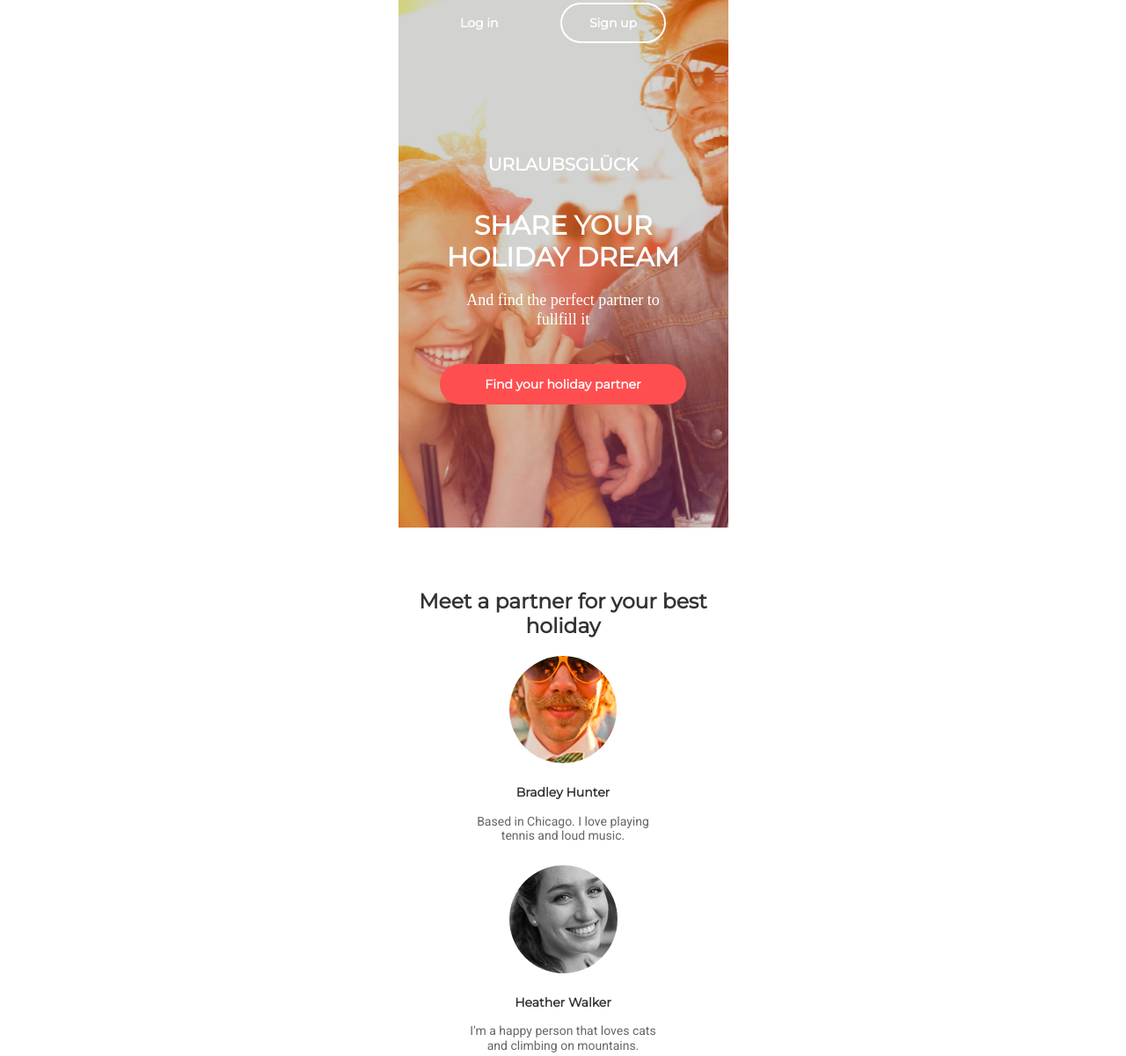
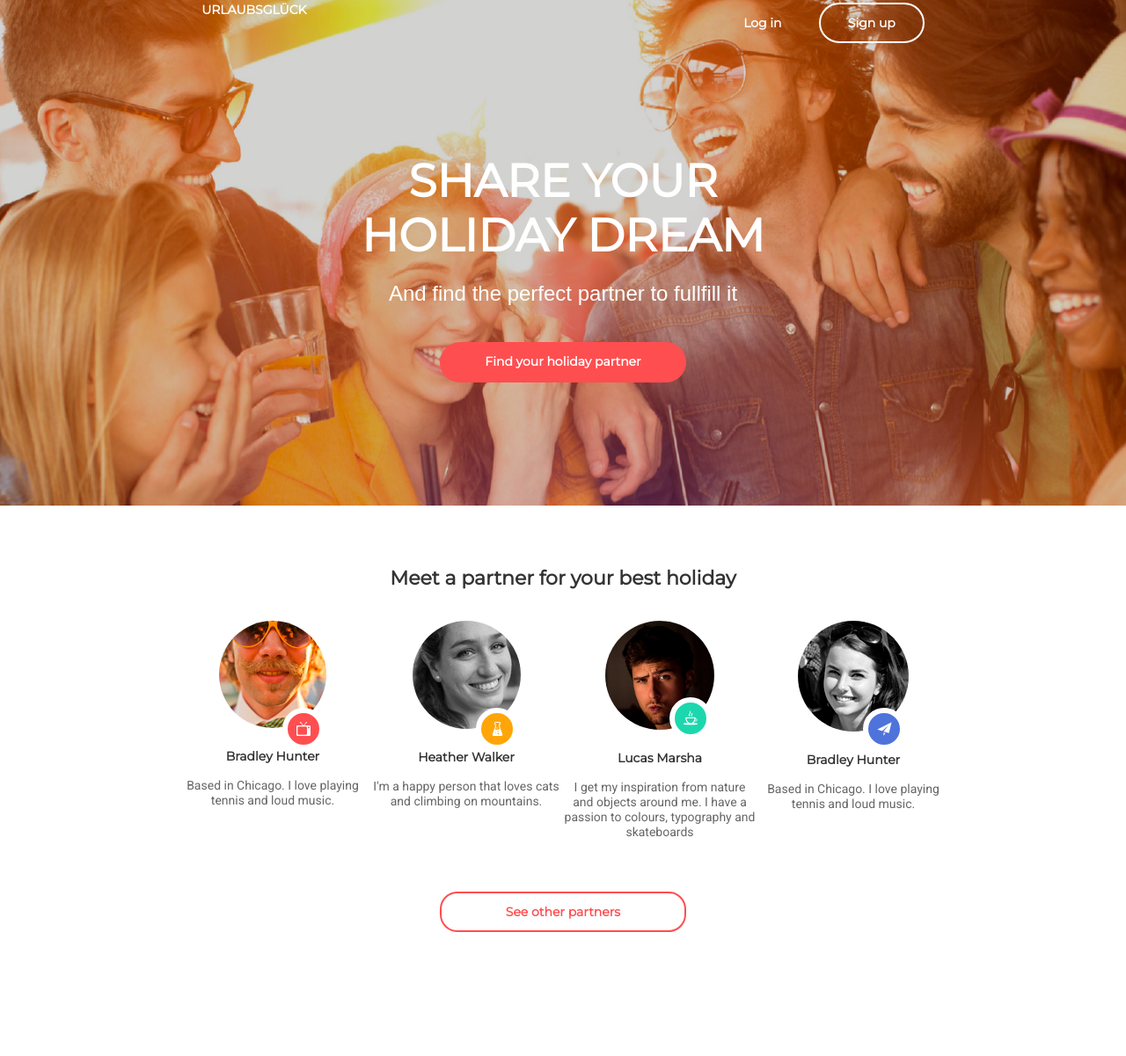
Before and after one commit to MaksimMaksimenko1997/sumrak, a plain HTML site: page module8/index.html in a window 1280 px wide. Shown: the part 31-1232 px from the top of the page at 88% size. After the commit the page ends 1151 px from the top, so only its background shows below. Drawn offline with Linux system fonts and the light colour scheme.

Commit message:
module8-finish

```diff
--- /dev/null
+++ b/module8/css/media.css
@@ -0,0 +1,96 @@
+@media (min-width: 768px) and (max-width: 960px) {
+    * {
+        margin: 0;
+        padding: 0;
+        box-sizing: border-box;
+    }
+
+    .container {
+        min-width: 768px;
+        max-width: 960px;
+        margin: 0 auto;
+    }
+
+    .page-nav {
+        display: flex;
+        justify-content: space-around;
+    }
+
+    .logo {
+        display: none;
+    }
+
+    .logo-tablet {
+        display: flex;
+        align-items: center;
+    }
+
+    .wrapper {
+        display: flex;
+        flex-direction: row;
+        flex-wrap: wrap;
+        justify-content: center;
+        align-content: space-around;
+    }
+
+    .post {
+        width: 266px;
+    }
+
+    .post-text h2{
+        font-size: 52px;
+        width: 492px;
+    }
+
+    .post-text p {
+        font-size: 24px;
+        width: 404px;
+    }
+
+}
+
+@media (min-width: 962px) {
+    .container {
+        min-width: 942px;
+        max-width: 100%;
+        margin: 0 auto;
+    }
+
+    .page-nav {
+        display: flex;
+        justify-content: space-around;
+    }
+
+    .logo-tablet {
+        display: flex;
+    }
+
+    .logo {
+        display: none;
+    }
+
+    .wrapper {
+        display: flex;
+        flex-direction: row;
+        justify-content: center;
+        align-content: space-between;
+    }
+
+    .post-text h2 {
+        width: 500px;
+        font-size: 52px;
+        font-weight: 700;
+    }
+
+    .post-text p {
+        width: 100%;
+        font-size: 24px;
+        font-weight: 400;
+      }
+
+    .logo-text h3 {
+        font-size: 22px;
+        font-weight: 700;
+    }
+
+}
--- a/module8/css/styles.css
+++ b/module8/css/styles.css
@@ -5,15 +5,17 @@
 }
 
 .container {
-    max-width: 375px;
-    height: auto;
+    min-width: 375px;
+    max-width: 425px;
     margin: 0 auto;
 }
 
 .page-header {
+    width: 100%;
     height: auto;
     background-image: url(../img/vector.png);
     background-position-x: center;
+    background-repeat: no-repeat;
 }
 
 .page-header {
@@ -34,6 +36,20 @@
     margin-bottom: 126px;
 }
 
+.button-link a {
+    display: flex;
+    justify-content: space-between;
+}
+
+.logo-tablet {
+    display: none;
+    font-family: "Montserrat";
+    color: #ffffff;
+    font-weight: bold;
+    text-transform: uppercase;
+    line-height: 1.2;
+}
+
 .page-nav a {
     font-size: 14px;
     font-family: "Montserrat" ,sans-serif;
@@ -44,6 +60,8 @@
 }
 
 .page-nav button {
+    width: 120px;
+    height: 46px;
     background: none;
     border: none;
 }
@@ -64,7 +82,7 @@
     margin-bottom: 40px;
     font-size: 20px;
     font-family: "Montserrat";
-    color: rgb(255, 255, 255);
+    color: #ffffff;
     font-weight: bold;
     text-transform: uppercase;
     line-height: 1.2;
@@ -87,7 +105,7 @@
 
 .post-text p{
     font-size: 18px;
-    font-family: "RobotoLight";
+    font-family: "RobotoLight" ,sans-serif;
     color: #ffffff;
     line-height: 1.2;
     width: 220px;
@@ -105,6 +123,9 @@
     background-color: #ff4e50;
     width: 280px;
     height: 46px;
+}
+
+.btn a {
     font-size: 14px;
     font-family: "Montserrat" ,sans-serif;
     color: rgb(255, 255, 255);
@@ -114,26 +135,100 @@
 }
 
 .wrapper {
-    display: block;
+    display: flex;
+    flex-direction: column;
     text-align: center;
 }
 
 .logo-text {
     margin-top: 70px;
-    margin-bottom: 20px;
+    margin-bottom: 35px;
     font-size: 20px;
     font-family: "Montserrat" ,sans-serif;
     color: #333333;
     font-weight: bold;
     line-height: 1.2;
+    text-align: center;
 }
 
 .post {
-    margin-bottom: 25px;
+    position: relative;
+    justify-content: center;
+    align-content: space-between;
+    margin-bottom: 60px;
 }
 
 .post img {
+    position: relative;
     border-radius: 50%;
+}
+
+.icon-tv::before {
+    position: absolute;
+    content: "";
+    display: block;
+    background-image: url(../img/icon/tv.png);
+    background-repeat: no-repeat;
+    background-position: center;
+    background-color: #ff4e50;
+    border-radius: 50%;
+    border: 6px solid #ffffff;
+    width: 36px;
+    height: 36px;
+    left: 55%;
+    top: 40%;
+    z-index: 22;
+}
+
+.icon-colb::before {
+    position: absolute;
+    content: "";
+    display: block;
+    background-image: url(../img/icon/colb.png);
+    background-repeat: no-repeat;
+    background-position: center;
+    background-color: #ffa507;
+    border-radius: 50%;
+    border: 6px solid #ffffff;
+    width: 36px;
+    height: 36px;
+    left: 55%;
+    top: 40%;
+    z-index: 22;
+}
+
+.icon-coffe::before {
+    position: absolute;
+    content: "";
+    display: block;
+    background-image: url(../img/icon/coffe.png);
+    background-repeat: no-repeat;
+    background-position: center;
+    background-color: #1cd7ad;
+    border-radius: 50%;
+    border: 6px solid #ffffff;
+    width: 36px;
+    height: 36px;
+    left: 55%;
+    top: 35%;
+    z-index: 22;
+}
+
+.icon-telegram::before {
+    position: absolute;
+    content: "";
+    display: block;
+    background-image: url(../img/icon/telegram.png);
+    background-repeat: no-repeat;
+    background-position: center;
+    background-color: #4e73db;
+    border-radius: 50%;
+    border: 6px solid #ffffff;
+    width: 36px;
+    height: 36px;
+    left: 55%;
+    top: 40%;
+    z-index: 22;
 }
 
 .post h4 {
@@ -157,8 +252,11 @@
     text-align: center;
 }
 
+.btn-more {
+    text-align: center;
+}
+
 .btn-more button{
-    margin-top: 12px;
     margin-bottom: 60px;
     border-style: solid;
     border-width: 2px;
@@ -167,10 +265,14 @@
     background-color: #ffffff;
     width: 280px;
     height: 46px;
+}
+
+.btn-more a{
     font-size: 14px;
     font-family: "Montserrat" ,sans-serif;
     color: #ff4e50;
     font-weight: bold;
     line-height: 1.2;
     text-align: center;
+    text-decoration: none;
 }
--- a/module8/index.html
+++ b/module8/index.html
@@ -3,55 +3,58 @@
   <head>
     <meta charset="UTF-8" />
     <meta name="viewport" content="width=device-width, initial-scale=1.0">
-    <meta http-equiv="X-UA-Compatible" content="ie=edge" />
     <link rel="stylesheet" href="./css/normalize.css" />
     <link href="https://fonts.googleapis.com/css?family=Montserrat&display=swap" rel="stylesheet">
     <link href="https://fonts.googleapis.com/css?family=Roboto&display=swap" rel="stylesheet">
     <link rel="stylesheet" href="./css/styles.css" />
-    <title>Module-7</title>
+    <link rel="stylesheet" href="./css/media.css">
+    <title>Module-8</title>
   </head>
   <body>
     <div class="container">
     <header class="page-header">
       <nav class="page-nav">
+        <a class="logo-tablet" href="#">URLAUBSGLÜCK</a>
+        <div class="button-tablet">
           <button><a href="#">Log in</a></button>
           <button><a href="#">Sign up</a></button>
+        </div>
       </nav>
       <a class="logo" href="#">URLAUBSGLÜCK</a>
       <div class="post-text">
         <h2>Share your <wbr>holiday dream</h2>
         <p>And find the perfect partner to fullfill it</p>
-        <button class="btn">Find your holiday partner</button>
+        <button class="btn"><a href="#">Find your holiday partner</a></button>
       </div>
     </header>
+    <section class="logo-text">
+      <h3>Meet a partner for your best holiday</h3>
+    </section>
     <main class="wrapper">
-      <section class="logo-text">
-        <h3>Meet a partner for your best holiday</h3>
-      </section>
-      <article class="post">
+      <article class="post icon-tv">
         <img src="./img/layer-1.png" alt="layer-1.png">
         <h4>Bradley Hunter</h4>
         <p>Based in Chicago. I love playing tennis and loud music.</p>
       </article>
-      <article class="post">
-        <img src="./img/layer-2.png" alt="layer-2.png">
+      <article class="post icon-colb">
+        <img  src="./img/layer-2.png" alt="layer-2.png">
         <h4>Heather Walker</h4>
         <p>I'm a happy person that loves cats and climbing on mountains. </p>
       </article>
-      <article class="post">
+      <article class="post icon-coffe">
         <img src="./img/layer-3.png" alt="layer-3.png">
         <h4>Lucas Marsha</h4>
         <p>I get my inspiration from nature and objects around me. I have a passion to colours, typography and skateboards</p>
       </article>
-      <article class="post">
+      <article class="post icon-telegram">
         <img src="./img/layer-4.png" alt="layer-4.png">
         <h4>Bradley Hunter</h4>
         <p>Based in Chicago. I love playing tennis and loud music.</p>
       </article>
-      <article class="btn-more">
-        <button>See other partners</button>
-      </article>
     </main>
+    <article class="btn-more">
+      <button><a href="#">See other partners</a></button>
+    </article>
   </div>
   </body>
 </html>
```
